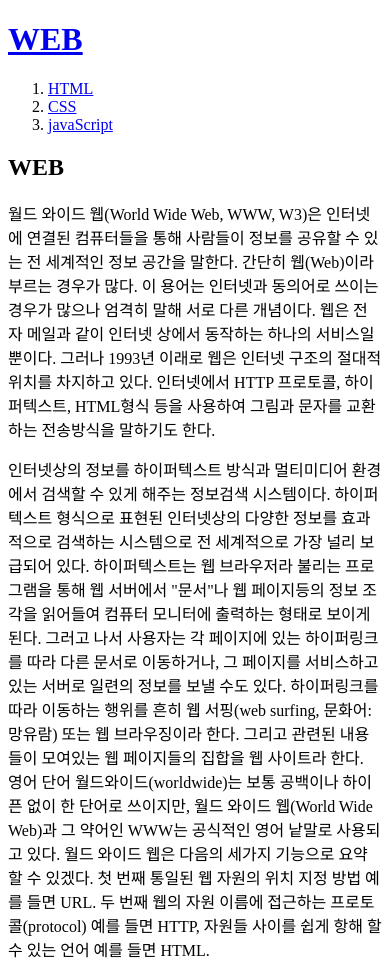
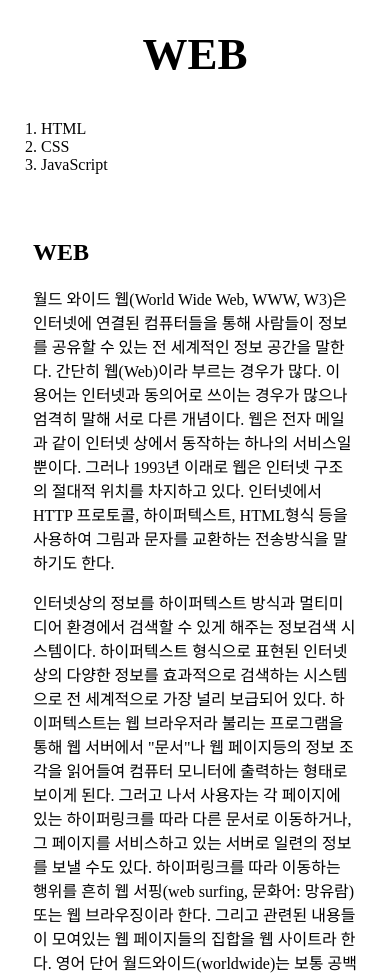
Before and after one commit to hyerim2/web1, a plain HTML site: page index.html in a window 390 px wide. Shown: the top 973 px of the page. Drawn offline with Linux system fonts and the light colour scheme; a script that the page names is missing.

Commit message:
Add files via upload

```diff
--- a/index.html
+++ b/index.html
@@ -3,18 +3,29 @@
 <head>
   <title>WEB1 - Welcome</title>
   <meta charset="utf-8">
+  <!-- Global site tag (gtag.js) - Google Analytics -->
+<script async src="https://www.googletagmanager.com/gtag/js?id=UA-120454899-1"></script>
+<script>
+  window.dataLayer = window.dataLayer || [];
+  function gtag(){dataLayer.push(arguments);}
+  gtag('js', new Date());
+
+  gtag('config', 'UA-120454899-1');
+</script>
+<link rel="stylesheet" href="style.css">
 </head>
 
 <body>
 
   <h1><a href="index.html">WEB</a></h1>
-
+  <div id="grid">
     <ol>
       <li><a href="1.html">HTML</a></li>
       <li><a href="2.html">CSS</a></li>
-    <li><a href="3.html">javaScript</a></li>
+      <li><a href="3.html">JavaScript</a></li>
     </ol>
 
+    <div id="article">
       <h2>WEB</h2>
 
       <p>월드 와이드 웹(World Wide Web, WWW, W3)은 인터넷에 연결된 컴퓨터들을
@@ -48,6 +59,8 @@
         첫 번째 통일된 웹 자원의 위치 지정 방법 예를 들면 URL.
         두 번째 웹의 자원 이름에 접근하는 프로토콜(protocol) 예를 들면 HTTP,
         자원들 사이를 쉽게 항해 할 수 있는 언어 예를 들면 HTML.</p>
+      </div>
+    </div>
 
     <p>
       <div id="disqus_thread"></div>
--- /dev/null
+++ b/style.css
@@ -0,0 +1,43 @@
+<style>
+  body{
+    margin: 0;
+  }
+  a{
+    color: black;
+    text-decoration: none;
+  }
+  h1{
+    font-size: 45px;
+    text-align: center;
+    border-bottom: 1px solid gray;
+    margin: 0;
+    padding: 20px;
+  }
+  ol{
+    border-right: 1px solid gray;
+    width: 100px;
+    margin: 0;
+    padding: 20px;
+  }
+  #grid{
+    display: grid;
+    grid-template-columns: 150px 1fr;
+  }
+  #grid ol{
+    padding-left: 33px;
+  }
+  #grid #article{
+    padding: 25px;
+  }
+  @media(max-width:800px) {
+    #grid {
+      display: block;
+    }
+    ol{
+      border-right: none;
+    }
+    h1{
+      border-bottom: none;
+    }
+  }
+</style>
```
Also changed, not shown: 1.html (+15 -5 lines), 2.html (+30 -5 lines), 3.html (+15 -2 lines), box.html (added, +35 -0 lines), grid.html (added, +23 -0 lines), mediaquery.html (added, +23 -0 lines). Lines whose indentation alone changed are shown as unchanged.
